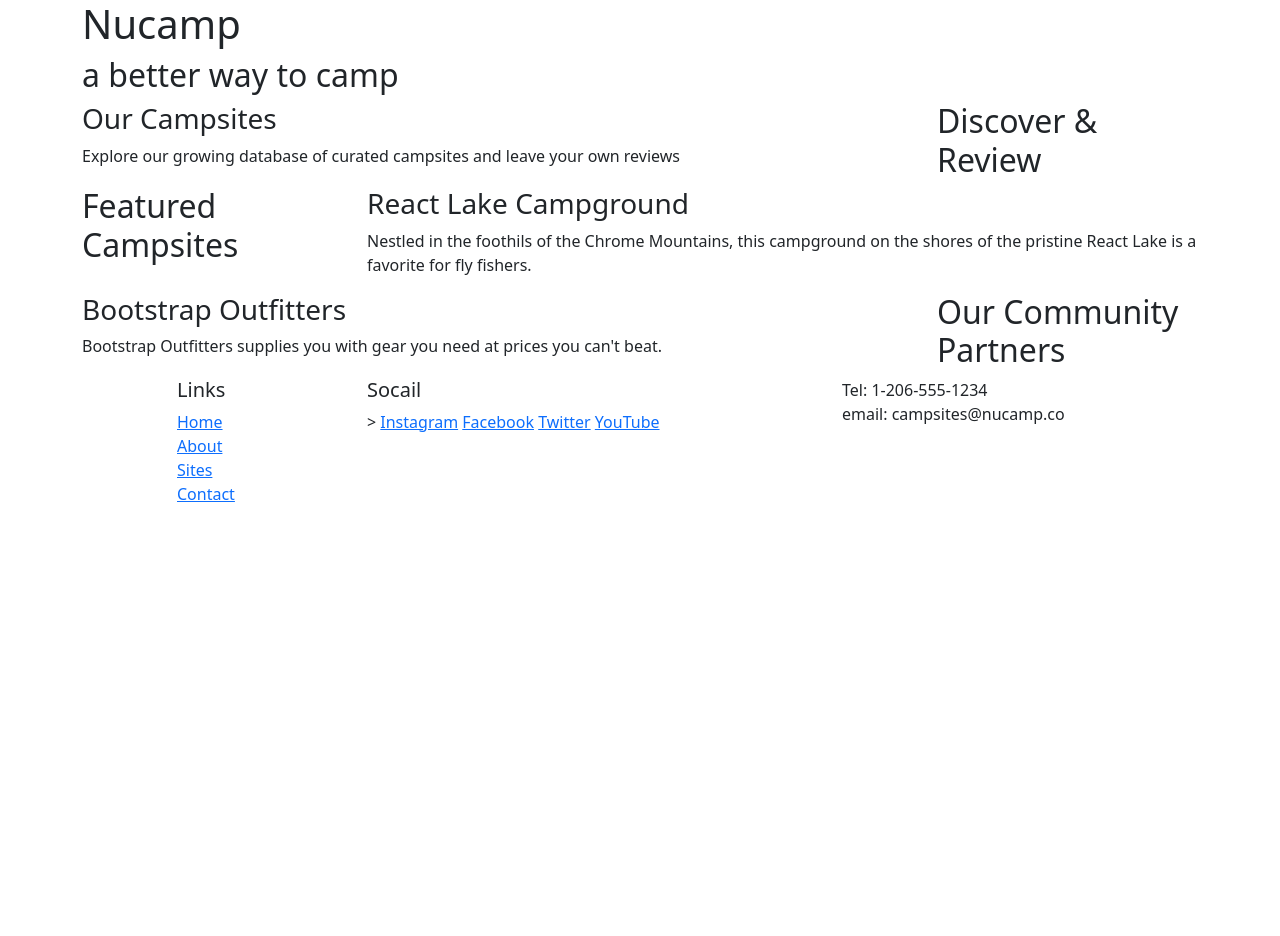
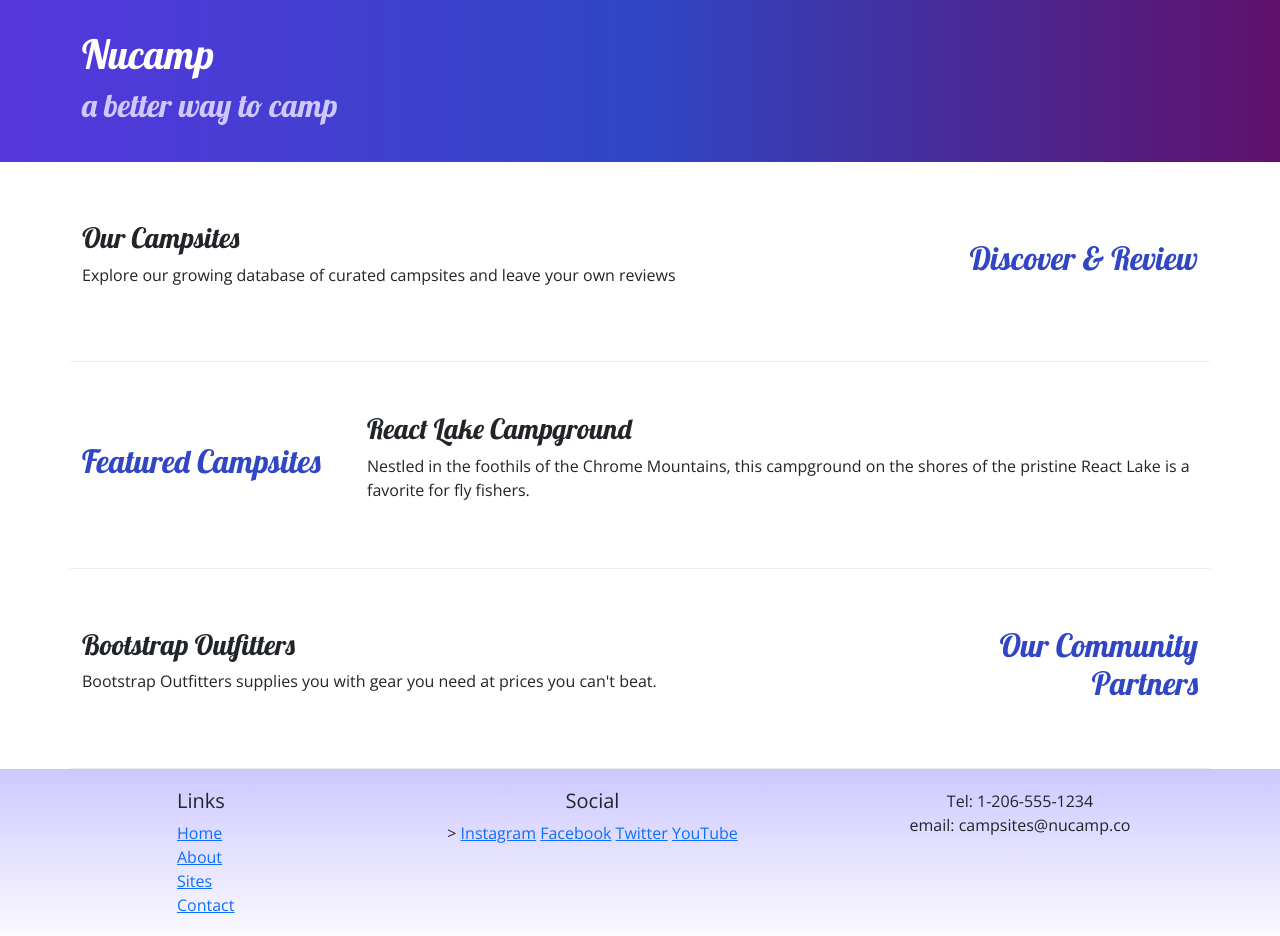
Before and after one commit to TravisMcGray/my-homepage-project, a plain HTML site: page index.html in a window 1280 px wide. Before the commit the page ends 800 px from the top, so only its background shows below. Drawn offline with nearby package versions, Linux system fonts and the light colour scheme.

Commit message:
Adding Custom Styles

```diff
--- /dev/null
+++ b/css/styles.css
@@ -0,0 +1,32 @@
+body {
+    font-family: "Open Sans", sans-serif;
+}
+
+h1, h2, h3 {
+   font-family: "Lobster", cursive;
+}
+
+h2 {
+   color: #3046C5;
+}
+
+header {
+    padding: 30px;
+    background-image: linear-gradient(to right, #5637DD, #3046C5, #60106B);
+    color: white;
+}
+
+header h2 {
+    color: #CEC8FF;
+}
+
+footer {
+    background-image:linear-gradient(#CEC8FF,white);
+    padding: 20px 0;
+}
+
+.row-content {
+    padding: 50px 0;
+    border-bottom: 1px ridge;
+    min-height: 200px;
+}
--- a/index.html
+++ b/index.html
@@ -7,6 +7,9 @@
         <!-- Bootstrap CSS -->
         <link href="https://cdn.jsdelivr.net/npm/bootstrap@5.2.3/dist/css/bootstrap.min.css" rel="stylesheet" integrity="sha384-rbsA2VBKQhggwzxH7pPCaAqO46MgnOM80zW1RWuH61DGLwZJEdK2Kadq2F9CUG65" crossorigin="anonymous"/>
 
+         <!-- Additional CSS must be placed after Bootstrap CSS -->
+    <link rel="stylesheet" href="https://fonts.googleapis.com/css?family=Lobster|Open+Sans" />
+    <link rel="stylesheet" href="css/styles.css" />
         <title>Nucamp: A Better Way To Camp</title>
     </head>
 
@@ -28,9 +31,9 @@
          <main class="container">
 
             <!-- discover section -->
-             <section class="row">
+             <section class="row row-content align-items-center">
                 <div class="col-sm-4 col-md-3 order-sm-last">
-                    <h2>Discover & Review</h2>
+                    <h2 class="text-sm-end">Discover & Review</h2>
                 </div>
                     <div class="col">
                         <h3>Our Campsites</h3>
@@ -40,7 +43,7 @@
              </section>
 
              <!-- feature section -->
-            <section class="row">
+            <section class="row row-content align-items-center">
                 <div class="col-sm-4 col-md-3">
                     <h2>Featured Campsites</h2>
                 </div>
@@ -51,9 +54,9 @@
             </section>
 
             <!-- partner section -->
-             <section class="row">
+             <section class="row row-content align-items-center">
                 <div class="col-sm-4 col-md-3 order-sm-last">
-                    <h2>Our Community Partners</h2>
+                    <h2 class="text-sm-end">Our Community Partners</h2>
                 </div>
                 <div class="col">
                     <h3>Bootstrap Outfitters</h3>
@@ -76,14 +79,14 @@
                             <li><a href="#">Contact</a></li>
                         </ul>
                     </div>
-                    <div class="col-6 col-sm-5">
-                        <h5>Socail</h5>>
+                    <div class="col-6 col-sm-5 text-center">
+                        <h5>Social</h5>>
                         <a href="http://instagram.com/">Instagram</a></li>
                         <a href="http://facebook.com">Facebook</a></li>
                         <a href="http://twitter.com">Twitter</a></li>
                         <a href="http;//youtube.com">YouTube</a></li>
                     </div>
-                    <div class="col-sm-4">
+                    <div class="col-sm-4 text-center">
                         Tel: 1-206-555-1234<br />
                         email: campsites@nucamp.co
                     </div>
```
